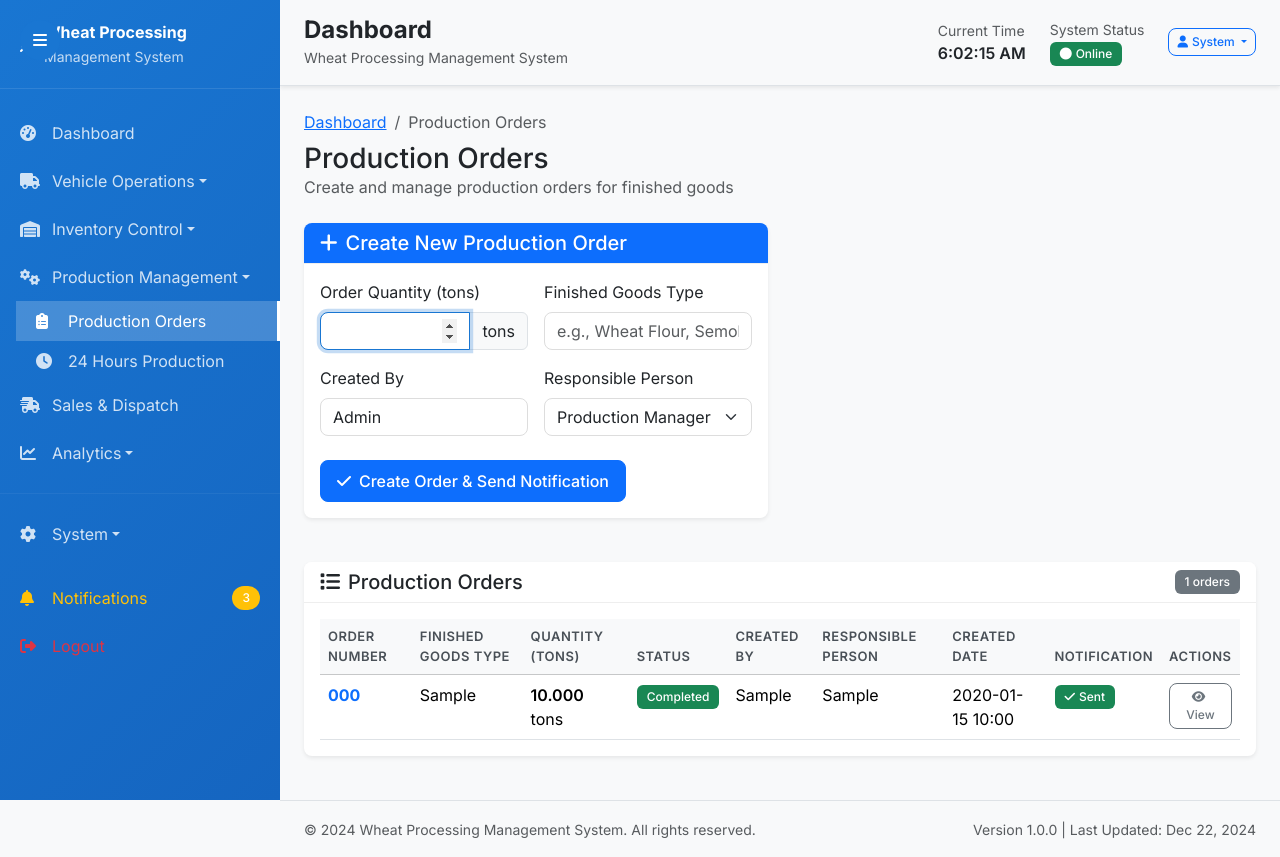
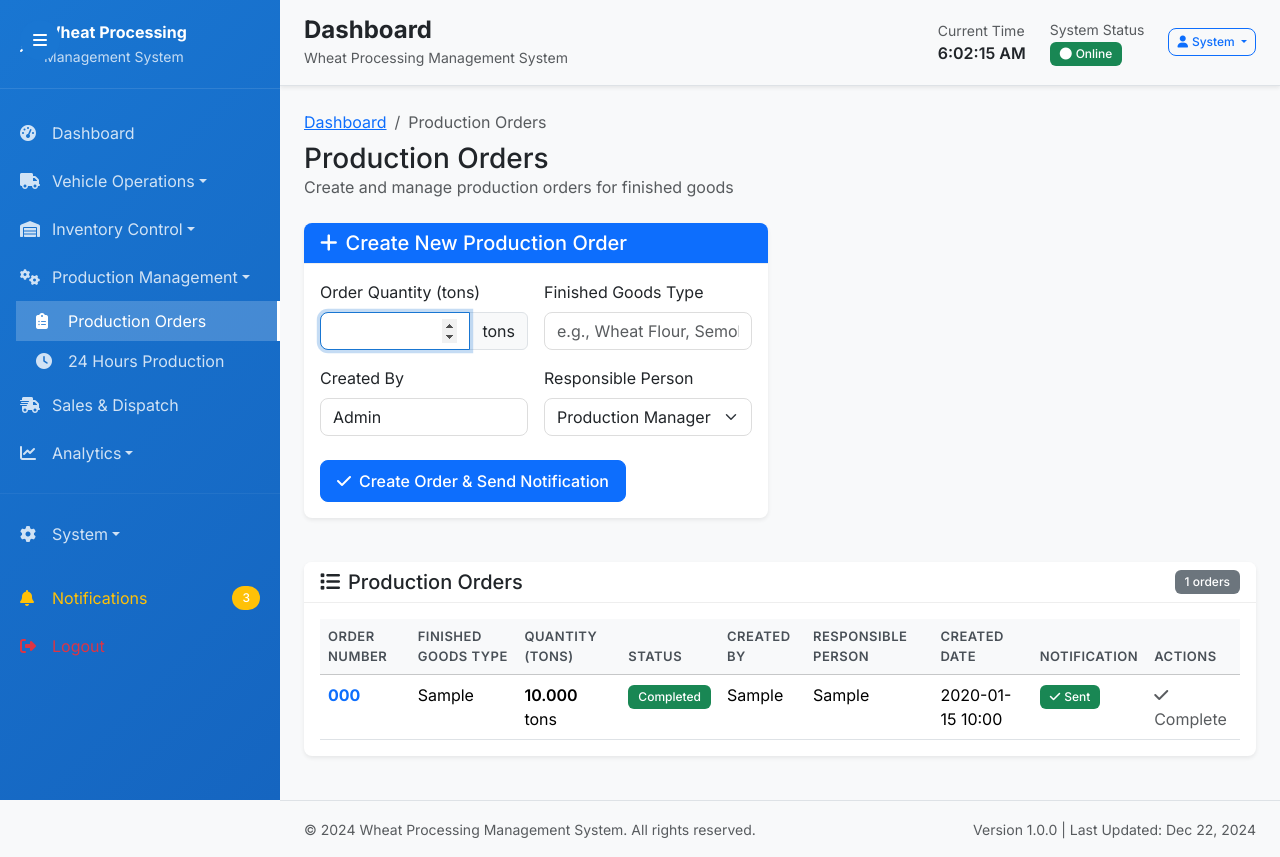
Before and after one commit to Chaitanya-pati/BrfmDemo, a Flask app: page /production_orders in a window 1280 px wide. Run offline with Flask 3, Linux system fonts and the light colour scheme; tables that the repository leaves empty hold one stand-in row (values such as "Sample post"); some libraries are stand-ins or nearby versions.

Commit message:
Assistant checkpoint: Add 12-hour cleaning navigation and status tracking
Assistant generated file changes:
- routes.py: Add 12-hour cleaning navigation after 24-hour completion, Update dashboard to include 12-hour cleaning stats
- templates/production_cleaning.html: Update JavaScript to show 12-hour option
Update JavaScript to show 12-hour option
- templates/production_orders.html: Add 12-hour cleaning button in orders list
Add 12-hour cleaning button in orders list
Add action buttons for different order states
- templates/index.html: Add 12-hour cleaning stats to dashboard

---

User prompt:

i can't see any navigation to 12 hours cleaning process

Replit-Commit-Author: Assistant
Replit-Commit-Session-Id: b42246e5-0a0a-4103-85c4-c97910577739

```diff
--- a/routes.py
+++ b/routes.py
@@ -11,22 +11,30 @@ ALLOWED_EXTENSIONS = {'png', 'jpg', 'jpeg', 'gif', 'pdf', 'doc', 'docx'}
 
 @app.route('/')
 def index():
-    """Main dashboard - production functionality removed"""
-    # Dashboard data without production references
+    """Main dashboard with production functionality"""
+    # Dashboard data
     pending_vehicles = Vehicle.query.filter_by(status='pending').count()
     quality_check_vehicles = Vehicle.query.filter_by(status='quality_check').count()
     pending_dispatches = Dispatch.query.filter_by(status='loaded').count()
 
+    # Production order stats
+    active_orders = ProductionOrder.query.filter_by(status='cleaning').count()
+    orders_ready_for_12h = ProductionOrder.query.filter_by(status='24h_completed').count()
+    orders_in_12h = ProductionOrder.query.filter_by(status='12h_cleaning').count()
+
     # Recent activities
     recent_vehicles = Vehicle.query.order_by(Vehicle.created_at.desc()).limit(5).all()
+    recent_orders = ProductionOrder.query.order_by(ProductionOrder.created_at.desc()).limit(5).all()
 
     return render_template('index.html',
                          pending_vehicles=pending_vehicles,
                          quality_check_vehicles=quality_check_vehicles,
-                         active_orders=0,  # Production orders removed
+                         active_orders=active_orders,
+                         orders_ready_for_12h=orders_ready_for_12h,
+                         orders_in_12h=orders_in_12h,
                          pending_dispatches=pending_dispatches,
                          recent_vehicles=recent_vehicles,
-                         recent_orders=[])  # Production orders removed
+                         recent_orders=recent_orders)
 
 @app.route('/vehicle_entry', methods=['GET', 'POST'])
 def vehicle_entry():
--- a/templates/production_orders.html
+++ b/templates/production_orders.html
@@ -118,13 +118,21 @@
                                     </td>
                                     <td>
                                         {% if order.status == 'pending' %}
-                                            <span class="badge bg-warning">Pending</span>
+                                            <span class="badge bg-secondary">Pending</span>
                                         {% elif order.status == 'planning' %}
                                             <span class="badge bg-info">Planning</span>
                                         {% elif order.status == 'in_production' %}
                                             <span class="badge bg-primary">In Production</span>
+                                        {% elif order.status == 'cleaning' %}
+                                            <span class="badge bg-primary">24-Hour Cleaning</span>
+                                        {% elif order.status == '24h_completed' %}
+                                            <span class="badge bg-warning">Ready for 12-Hour</span>
+                                        {% elif order.status == '12h_cleaning' %}
+                                            <span class="badge bg-info">12-Hour Cleaning</span>
                                         {% elif order.status == 'completed' %}
                                             <span class="badge bg-success">Completed</span>
+                                        {% else %}
+                                            <span class="badge bg-secondary">{{ order.status|title }}</span>
                                         {% endif %}
                                     </td>
                                     <td>{{ order.created_by }}</td>
@@ -142,18 +150,37 @@
                                         {% endif %}
                                     </td>
                                     <td>
-                                        {% if order.status == 'pending' or order.status == 'planning' %}
-                                            <a href="{{ url_for('production_planning', order_id=order.id) }}"
-                                               class="btn btn-sm btn-outline-primary">
-                                                <i class="fas fa-cogs me-1"></i>Plan
+                                    <div class="btn-group" role="group">
+                                        {% if order.status == 'pending' %}
+                                            <a href="{{ url_for('production_planning', order_id=order.id) }}" class="btn btn-sm btn-primary">
+                                                <i class="fas fa-cogs me-1"></i>Start Planning
+                                            </a>
+                                        {% elif order.status == 'planning' %}
+                                            <a href="{{ url_for('production_planning', order_id=order.id) }}" class="btn btn-sm btn-warning">
+                                                <i class="fas fa-edit me-1"></i>Continue Planning
+                                            </a>
+                                            <a href="{{ url_for('production_cleaning', order_id=order.id) }}" class="btn btn-sm btn-info">
+                                                <i class="fas fa-play me-1"></i>Start Cleaning
+                                            </a>
+                                        {% elif order.status == 'cleaning' %}
+                                            <a href="{{ url_for('production_cleaning', order_id=order.id) }}" class="btn btn-sm btn-warning">
+                                                <i class="fas fa-eye me-1"></i>Monitor Cleaning
+                                            </a>
+                                        {% elif order.status == '24h_completed' %}
+                                            <a href="{{ url_for('start_12h_cleaning', order_id=order.id) }}" class="btn btn-sm btn-primary">
+                                                <i class="fas fa-hourglass-half me-1"></i>Start 12-Hour Cleaning
+                                            </a>
+                                        {% elif order.status == '12h_cleaning' %}
+                                            <a href="{{ url_for('monitor_12h_cleaning', order_id=order.id) }}" class="btn btn-sm btn-info">
+                                                <i class="fas fa-eye me-1"></i>Monitor 12-Hour Process
                                             </a>
                                         {% else %}
-                                            <a href="{{ url_for('production_planning', order_id=order.id) }}"
-                                               class="btn btn-sm btn-outline-secondary">
-                                                <i class="fas fa-eye me-1"></i>View
-                                            </a>
+                                            <span class="text-muted">
+                                                <i class="fas fa-check me-1"></i>Complete
+                                            </span>
                                         {% endif %}
-                                    </td>
+                                    </div>
+                                </td>
                                 </tr>
                                 {% endfor %}
                             </tbody>
```
Also changed, not shown: templates/production_cleaning.html (line endings or trailing spaces).
